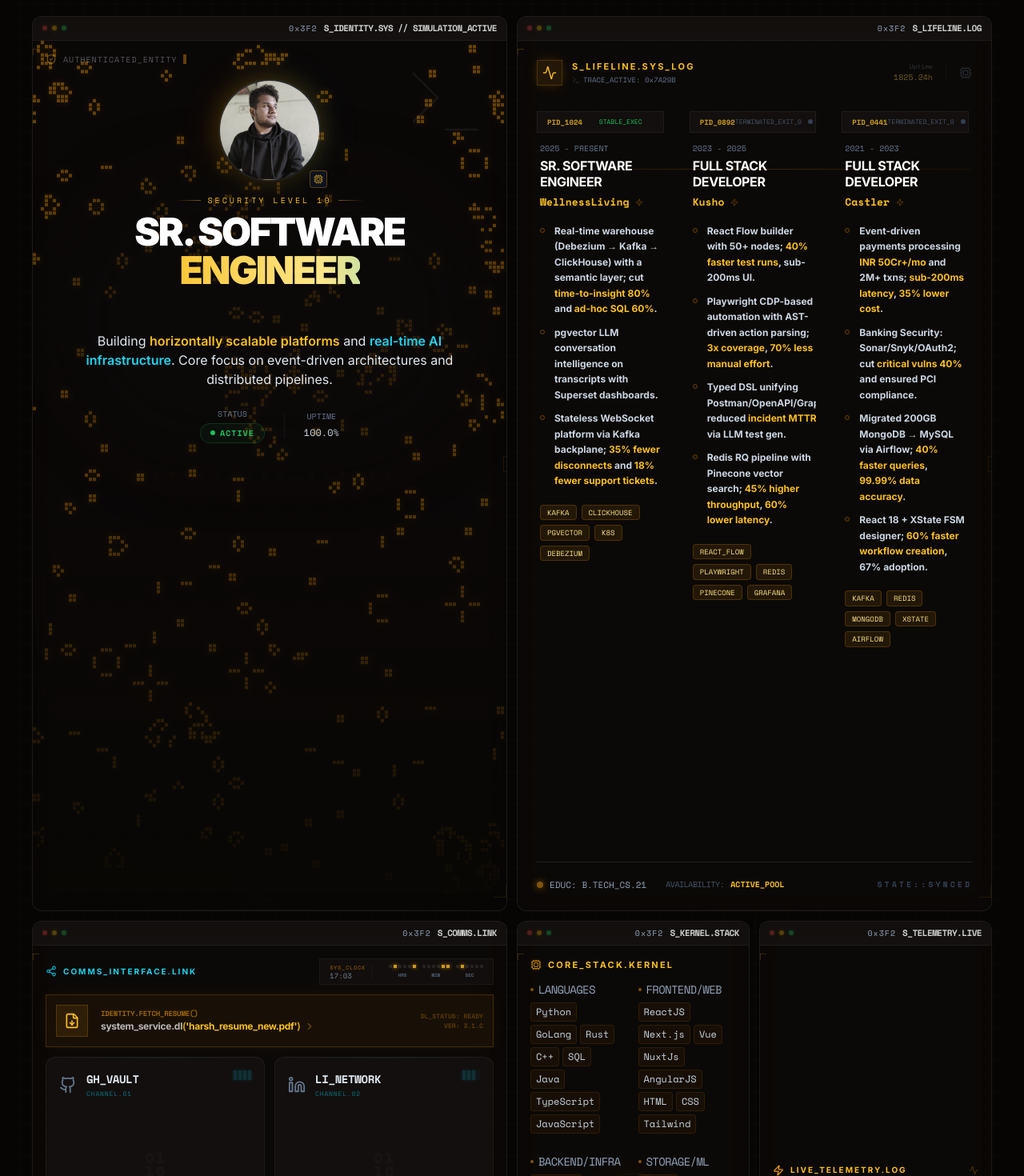
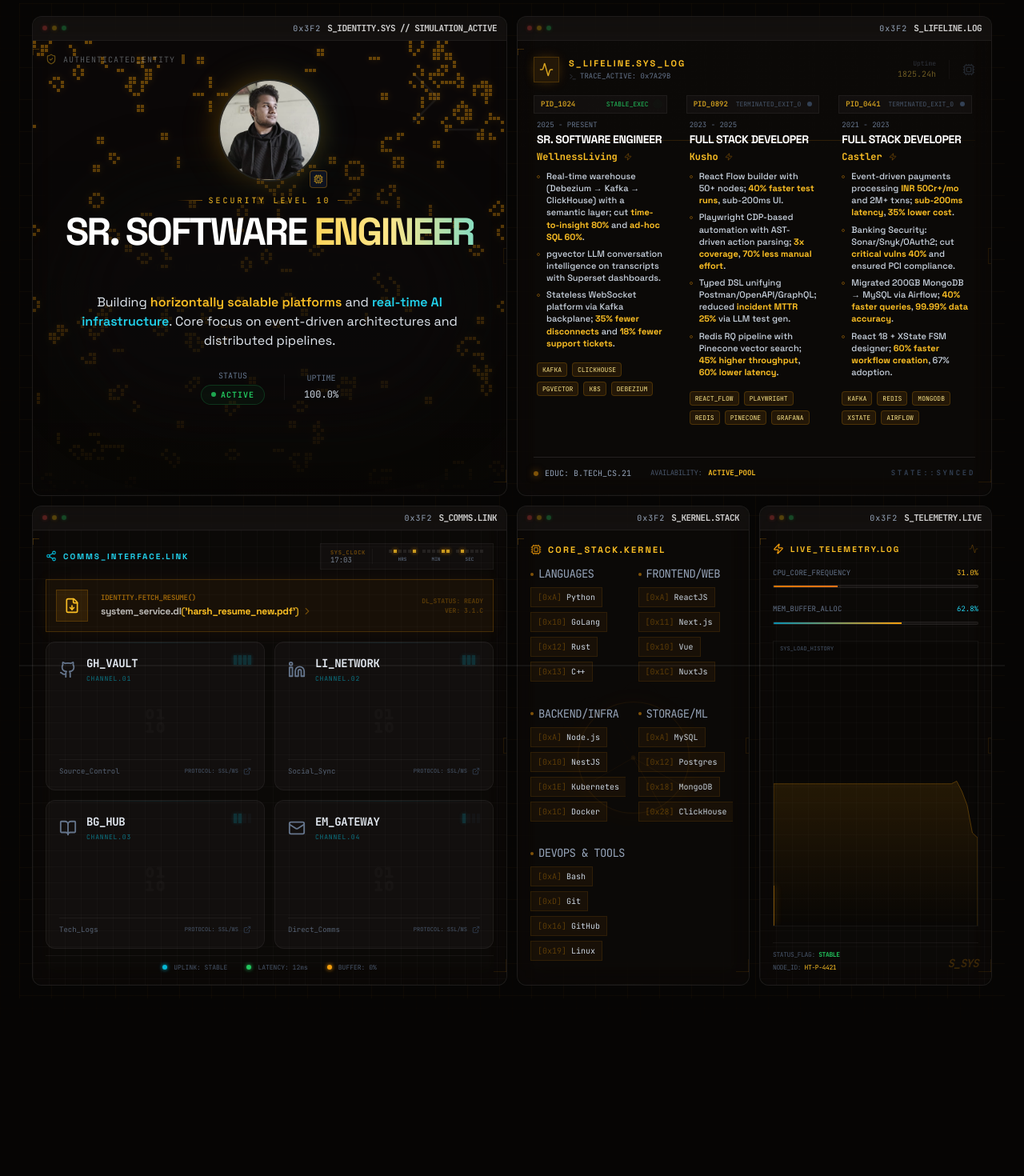
Before and after one commit to h-tiwari-dev/portfolio, a Next.js app: page / in a window 1280 px wide. Shown: the part 20-1490 px from the top of the page at 80% size. After the commit the page ends 1292 px from the top, so only its background shows below. Built offline with nearby package versions, Linux system fonts and the light colour scheme.

Commit message:
few more changes

```diff
--- a/app/layout.tsx
+++ b/app/layout.tsx
@@ -1,4 +1,4 @@
-import { Space_Mono, Inter } from 'next/font/google';
+import { Space_Grotesk, JetBrains_Mono } from 'next/font/google';
 import { Analytics } from '@vercel/analytics/react';
 import { SpeedInsights } from "@vercel/speed-insights/next"
 import Link from 'next/link';
@@ -7,15 +7,14 @@ import GameOfLife from '@/components/common/gameOfLife';
 
 import './globals.css';
 
-const spaceMono = Space_Mono({
-    weight: ['400', '700'],
+const jetbrainsMono = JetBrains_Mono({
     subsets: ['latin'],
-    variable: '--font-space-mono',
+    variable: '--font-jetbrains-mono',
 });
 
-const inter = Inter({
+const spaceGrotesk = Space_Grotesk({
     subsets: ['latin'],
-    variable: '--font-inter',
+    variable: '--font-space-grotesk',
 });
 
 import CustomCursor from '@/components/common/CustomCursor';
@@ -28,7 +27,7 @@ export default function RootLayout({
     return (
         <html lang="en">
             <head />
-            <body className={`min-h-screen bg-background overflow-x-hidden font-sans antialiased text-white ${spaceMono.variable} ${inter.variable}`}>
+            <body className={`min-h-screen bg-background overflow-x-hidden font-sans antialiased text-white ${jetbrainsMono.variable} ${spaceGrotesk.variable}`}>
                 {
                     Number.parseInt(process.env.LOOKING_FOR_WORK ?? "0") === 1 ?
                         <div className="fixed top-0 left-0 right-0 bg-red-800 text-white font-bold text-center z-50">
--- a/app/page.tsx
+++ b/app/page.tsx
@@ -33,7 +33,7 @@ export default async function Home() {
 
         {/* Comms Link: Bottom Left, 2x2 */}
         <BentoGridItem
-          className="lg:col-span-1 xl:col-span-2 xl:row-span-2 shadow-[0_0_30px_-12px_rgba(6,182,212,0.1)]"
+          className="lg:col-span-1 xl:col-span-2 xl:row-span-3 shadow-[0_0_30px_-12px_rgba(6,182,212,0.1)]"
           title="S_COMMS.LINK"
         >
           <Socials />
@@ -41,7 +41,7 @@ export default async function Home() {
 
         {/* Kernel Stack: Bottom Middle-Right, 1x2 */}
         <BentoGridItem
-          className="lg:col-span-1 xl:col-span-1 xl:row-span-2 shadow-[0_0_30px_-12px_rgba(245,158,11,0.1)]"
+          className="lg:col-span-1 xl:col-span-1 xl:row-span-3 shadow-[0_0_30px_-12px_rgba(245,158,11,0.1)]"
           title="S_KERNEL.STACK"
         >
           <Skills />
@@ -49,7 +49,7 @@ export default async function Home() {
 
         {/* Telemetry: Bottom Right, 1x2 */}
         <BentoGridItem
-          className="lg:col-span-1 xl:col-span-1 xl:row-span-2 shadow-[0_0_30px_-12px_rgba(6,182,212,0.1)]"
+          className="lg:col-span-1 xl:col-span-1 xl:row-span-3 shadow-[0_0_30px_-12px_rgba(6,182,212,0.1)]"
           title="S_TELEMETRY.LIVE"
         >
           <SystemMetrics />
--- a/components/ui/BentoGrid.tsx
+++ b/components/ui/BentoGrid.tsx
@@ -11,7 +11,7 @@ export const BentoGrid = ({
     return (
         <div
             className={cn(
-                "grid grid-cols-1 lg:grid-cols-2 xl:grid-cols-4 xl:grid-rows-5 gap-3 w-full min-h-screen p-2 md:p-4 bg-grid scanline-moving relative",
+                "grid grid-cols-1 lg:grid-cols-2 xl:grid-cols-4 xl:auto-rows-[12rem] gap-3 w-full p-2 md:p-4 bg-grid scanline-moving relative",
                 className
             )}
         >
--- a/components/ui/Experience.tsx
+++ b/components/ui/Experience.tsx
@@ -60,7 +60,7 @@ export default function Experience() {
     }, []);
 
     return (
-        <div className="h-full w-full p-6 overflow-hidden flex flex-col group relative">
+        <div className="h-full w-full p-5 overflow-hidden flex flex-col group relative">
             {/* Background Data Stream (Subtle Hex) */}
             <div className="absolute inset-0 opacity-[0.03] pointer-events-none overflow-hidden font-mono text-[9px] select-none leading-none flex flex-wrap content-start">
                 {mounted && streams.map((str, i) => (
@@ -71,7 +71,7 @@ export default function Experience() {
             </div>
 
             {/* Header Trace */}
-            <div className="flex items-center justify-between mb-8 shrink-0 relative z-10">
+            <div className="flex items-center justify-between mb-4 shrink-0 relative z-10">
                 <div className="flex items-center">
                     <div className="w-8 h-8 rounded-lg bg-amber-500/10 flex items-center justify-center mr-3 border border-amber-500/20 shadow-[0_0_15px_-3px_rgba(245,158,11,0.3)]">
                         <Activity size={18} className="text-amber-400 animate-pulse" />
@@ -94,14 +94,14 @@ export default function Experience() {
                 </div>
             </div>
 
-            <div className="grid grid-cols-1 lg:grid-cols-3 gap-8 overflow-y-auto lg:overflow-visible relative pr-1 scrollbar-none mb-4 items-start">
+            <div className="grid grid-cols-1 lg:grid-cols-3 gap-6 overflow-y-auto lg:overflow-visible relative pr-1 scrollbar-none mb-2 flex-1 min-h-0">
                 {/* Horizontal Trace Line */}
-                <div className="absolute top-[4.5rem] left-0 right-0 h-px bg-gradient-to-r from-amber-500/5 via-amber-500/20 to-amber-500/5 hidden lg:block"></div>
+                <div className="absolute top-[3.5rem] left-0 right-0 h-px bg-gradient-to-r from-amber-500/5 via-amber-500/20 to-amber-500/5 hidden lg:block"></div>
 
                 {experiences.map((exp, index) => (
-                    <div key={index} className="flex flex-col relative group/item min-h-0 mb-8 lg:mb-0">
+                    <div key={index} className="flex flex-col relative group/item min-h-0 mb-6 lg:mb-0 h-full">
                         {/* Process ID & Status Header */}
-                        <div className="flex items-center justify-between mb-3 px-3 py-1.5 rounded-md bg-white/[0.03] border border-white/[0.05] group-hover/item:border-amber-500/30 transition-all shrink-0">
+                        <div className="flex items-center justify-between mb-2 px-2 py-1 rounded-md bg-white/[0.03] border border-white/[0.05] group-hover/item:border-amber-500/30 transition-all shrink-0">
                             <span className="text-[9px] font-mono text-amber-400/80 font-bold">{exp.pid}</span>
                             <div className="flex items-center">
                                 <span className={`text-[8px] font-mono mr-2 ${index === 0 ? 'text-green-500' : 'text-slate-600'}`}>
@@ -111,29 +111,29 @@ export default function Experience() {
                             </div>
                         </div>
 
-                        <div className="mb-3 shrink-0 px-1">
-                            <div className="text-[10px] font-mono text-slate-500 mb-1">{exp.period}</div>
-                            <h4 className="text-[14px] lg:text-[16px] font-bold text-white uppercase tracking-tight group-hover/item:text-amber-300 transition-colors leading-tight">
+                        <div className="mb-2 shrink-0 px-1">
+                            <div className="text-[9px] font-mono text-slate-500 mb-0.5">{exp.period}</div>
+                            <h4 className="text-[13px] lg:text-[14px] font-bold text-white uppercase tracking-tight group-hover/item:text-amber-300 transition-colors leading-tight">
                                 {exp.role}
                             </h4>
-                            <div className="text-[12px] lg:text-[13px] text-amber-400 font-mono font-bold mt-1.5 flex items-center">
+                            <div className="text-[11px] lg:text-[12px] text-amber-400 font-mono font-bold mt-1 flex items-center">
                                 {exp.company}
                                 <Zap size={10} className="ml-2 text-amber-500/40" />
                             </div>
                         </div>
 
-                        <div className="space-y-2.5 flex-1 lg:overflow-y-auto scrollbar-none px-1 py-1 min-h-0">
+                        <div className="space-y-1.5 lg:overflow-y-auto scrollbar-none px-1 py-0 min-h-0 shrink-0 lg:shrink flex-1 lg:flex-initial">
                             {exp.highlights.map((point, i) => (
-                                <div key={i} className="flex items-start text-[11px] lg:text-[12px] text-slate-300 leading-relaxed font-bold break-words">
-                                    <div className="w-1.5 h-1.5 rounded-full border border-amber-500/40 mt-1.5 mr-3 shrink-0 group-hover/item:border-amber-400 transition-colors"></div>
+                                <div key={i} className="flex items-start text-[10px] lg:text-[11px] text-slate-300 leading-snug font-medium break-words">
+                                    <div className="w-1 h-1 rounded-full border border-amber-500/40 mt-1.5 mr-2 shrink-0 group-hover/item:border-amber-400 transition-colors"></div>
                                     <span dangerouslySetInnerHTML={{ __html: point }}></span>
                                 </div>
                             ))}
                         </div>
 
-                        <div className="mt-4 flex flex-wrap gap-1.5 shrink-0 px-1 pb-1">
+                        <div className="mt-2 flex flex-wrap gap-1.5 shrink-0 px-1 pb-1 pt-2">
                             {exp.tech.map((t, i) => (
-                                <span key={i} className="text-[9px] font-mono bg-amber-500/10 text-amber-200 px-2 py-0.5 rounded border border-amber-500/20 hover:border-amber-400/50 transition-colors">
+                                <span key={i} className="text-[8px] font-mono bg-amber-500/10 text-amber-200 px-1.5 py-0.5 rounded border border-amber-500/20 hover:border-amber-400/50 transition-colors">
                                     {t}
                                 </span>
                             ))}
@@ -143,18 +143,18 @@ export default function Experience() {
             </div>
 
             {/* Footer Metrics */}
-            <div className="mt-auto pt-5 border-t border-white/10 flex items-center justify-between shrink-0">
+            <div className="mt-auto pt-3 border-t border-white/10 flex items-center justify-between shrink-0">
                 <div className="flex items-center space-x-6">
-                    <div className="flex items-center text-[11px] text-slate-400 font-mono">
-                        <div className="w-2 h-2 rounded-full bg-amber-500/50 mr-2 shadow-[0_0_10px_rgba(245,158,11,0.5)]"></div>
+                    <div className="flex items-center text-[10px] text-slate-400 font-mono">
+                        <div className="w-1.5 h-1.5 rounded-full bg-amber-500/50 mr-2 shadow-[0_0_10px_rgba(245,158,11,0.5)]"></div>
                         EDUC: B.TECH_CS.21
                     </div>
-                    <div className="hidden sm:flex items-center text-[10px] text-slate-600 font-mono">
+                    <div className="hidden sm:flex items-center text-[9px] text-slate-600 font-mono">
                         <span className="mr-2 uppercase tracking-tighter">Availability:</span>
                         <span className="text-amber-400 font-bold">ACTIVE_POOL</span>
                     </div>
                 </div>
-                <div className="text-[10px] text-slate-700 font-mono uppercase tracking-[0.3em] font-bold">STATE::SYNCED</div>
+                <div className="text-[9px] text-slate-700 font-mono uppercase tracking-[0.3em] font-bold">STATE::SYNCED</div>
             </div>
         </div>
     );
--- a/components/ui/Skills.tsx
+++ b/components/ui/Skills.tsx
@@ -37,19 +37,20 @@ export default function Skills() {
                 </h3>
             </div>
 
-            <div className="flex-1 overflow-y-auto scrollbar-none grid grid-cols-1 md:grid-cols-2 lg:grid-cols-2 gap-4 pr-1">
+            <div className="flex-1 overflow-y-auto scrollbar-none grid grid-cols-1 md:grid-cols-2 lg:grid-cols-2 gap-4 pr-1 content-between">
                 {categories.map((cat, idx) => (
                     <div key={idx} className="space-y-1.5 overflow-hidden mb-2">
                         <div className="text-[14px] font-mono text-slate-400 uppercase tracking-tighter flex items-center mb-0.5">
                             <div className="w-1 h-1 bg-amber-500/50 rounded-full mr-1.5"></div>
                             {cat.name}
                         </div>
-                        <div className="flex flex-wrap gap-1">
+                        <div className="flex flex-wrap gap-1.5">
                             {cat.skills.map((skill, i) => (
                                 <span
                                     key={i}
-                                    className="bg-amber-500/5 text-slate-300 text-[12px] font-mono px-1.5 py-0.5 rounded border border-amber-500/10 hover:border-amber-400/40 transition-all cursor-default"
+                                    className="bg-amber-500/5 text-slate-300 text-[10px] font-mono px-2 py-1 rounded-sm border border-amber-500/10 hover:border-amber-400/40 transition-all cursor-default flex items-center group/skill"
                                 >
+                                    <span className="text-amber-500/30 mr-1.5 group-hover/skill:text-amber-500/60 transition-colors">[{`0x${(skill.length * i + 10).toString(16).toUpperCase()}`}]</span>
                                     {skill}
                                 </span>
                             ))}
--- a/components/ui/Socials.tsx
+++ b/components/ui/Socials.tsx
@@ -16,8 +16,11 @@ export default function Socials() {
     ];
 
     return (
-        <div className="p-4 h-full flex flex-col group/comms">
-            <div className="flex items-center justify-between mb-3 shrink-0">
+        <div className="p-4 h-full flex flex-col group/comms relative overflow-hidden">
+            {/* Background Grid */}
+            <div className="absolute inset-0 bg-[linear-gradient(rgba(255,255,255,0.02)_1px,transparent_1px),linear-gradient(90deg,rgba(255,255,255,0.02)_1px,transparent_1px)] bg-[size:20px_20px] pointer-events-none"></div>
+
+            <div className="flex items-center justify-between mb-3 shrink-0 relative z-10">
                 <div className="flex items-center text-[10px] font-bold text-cyan-400 tracking-[0.2em] uppercase">
                     <Share2 size={14} className="mr-2 text-cyan-500" />
                     Comms_Interface.link
--- a/components/ui/SystemMetrics.tsx
+++ b/components/ui/SystemMetrics.tsx
@@ -6,20 +6,31 @@ import { Zap, Activity } from "lucide-react";
 export default function SystemMetrics() {
     const [cpu, setCpu] = useState(45);
     const [memory, setMemory] = useState(62);
-    const [mounted, setMounted] = useState(false);
+    const [history, setHistory] = useState<number[]>(new Array(40).fill(50));
 
     useEffect(() => {
-        setMounted(true);
         const interval = setInterval(() => {
-            setCpu(prev => Math.min(100, Math.max(0, prev + (Math.random() - 0.5) * 15)));
+            setCpu(prev => {
+                const val = Math.min(100, Math.max(0, prev + (Math.random() - 0.5) * 20));
+                setHistory(h => [...h.slice(1), val]);
+                return val;
+            });
             setMemory(prev => Math.min(100, Math.max(0, prev + (Math.random() - 0.5) * 5)));
-        }, 1500);
+        }, 1000);
         return () => clearInterval(interval);
     }, []);
 
+    const generatePath = (data: number[]) => {
+        const points = data.map((val, i) => `${i * (100 / (data.length - 1))},${100 - val}`).join(" L ");
+        return `M 0,100 L ${points} L 100,100 Z`;
+    };
+
     return (
-        <div className={`p-4 h-full flex flex-col justify-center group transition-opacity duration-700 ${mounted ? 'opacity-100' : 'opacity-0'}`}>
-            <div className="flex items-center justify-between mb-4">
+        <div className="p-4 h-full flex flex-col group relative overflow-hidden">
+            {/* Background Grid */}
+            <div className="absolute inset-0 bg-[linear-gradient(rgba(255,255,255,0.02)_1px,transparent_1px),linear-gradient(90deg,rgba(255,255,255,0.02)_1px,transparent_1px)] bg-[size:20px_20px] pointer-events-none"></div>
+
+            <div className="flex items-center justify-between mb-4 relative z-10">
                 <div className="flex items-center text-[10px] font-bold text-amber-400 tracking-[0.2em] uppercase">
                     <Zap size={14} className="mr-2 text-amber-500" />
                     Live_Telemetry.log
@@ -27,7 +38,7 @@ export default function SystemMetrics() {
                 <Activity size={12} className="text-amber-500/30 animate-pulse" />
             </div>
 
-            <div className="space-y-5">
+            <div className="space-y-5 relative z-10 flex-1 flex flex-col">
                 <div>
                     <div className="flex justify-between text-[9px] text-slate-500 mb-2 font-mono uppercase">
                         <span>CPU_Core_Frequency</span>
@@ -54,7 +65,23 @@ export default function SystemMetrics() {
                     </div>
                 </div>
 
-                <div className="pt-3 flex justify-between items-end border-t border-white/5">
+                {/* Real-time Graph */}
+                <div className="flex-1 mt-2 min-h-[60px] relative border border-white/5 bg-black/20 rounded-md overflow-hidden flex flex-col">
+                    <div className="absolute top-1 left-2 text-[7px] text-slate-600 font-mono">SYS_LOAD_HISTORY</div>
+                    <svg className="absolute inset-0 w-full h-full opacity-60" viewBox="0 0 100 100" preserveAspectRatio="none">
+                        <path d={generatePath(history)} fill="url(#grad)" stroke="rgba(245, 158, 11, 0.5)" strokeWidth="1" vectorEffect="non-scaling-stroke" />
+                        <defs>
+                            <linearGradient id="grad" x1="0%" y1="0%" x2="0%" y2="100%">
+                                <stop offset="0%" stopColor="rgba(245, 158, 11, 0.2)" />
+                                <stop offset="100%" stopColor="rgba(245, 158, 11, 0)" />
+                            </linearGradient>
+                        </defs>
+                    </svg>
+                    {/* Scanning Line */}
+                    <div className="absolute top-0 bottom-0 w-[1px] bg-amber-500/50 animate-[scan_2s_linear_infinite] shadow-[0_0_10px_rgba(245,158,11,1)]"></div>
+                </div>
+
+                <div className="pt-2 flex justify-between items-end border-t border-white/5 mt-auto">
                     <div className="space-y-1">
                         <div className="text-[8px] text-slate-600 font-mono uppercase tracking-tighter">
                             Status_Flag: <span className="text-green-500 font-bold">Stable</span>
--- a/tailwind.config.js
+++ b/tailwind.config.js
@@ -51,8 +51,8 @@ module.exports = {
         sm: "calc(var(--radius) - 4px)",
       },
       fontFamily: {
-        sans: ["var(--font-inter)"],
-        mono: ["var(--font-space-mono)"],
+        sans: ["var(--font-space-grotesk)"],
+        mono: ["var(--font-jetbrains-mono)"],
       },
     },
   },
```
